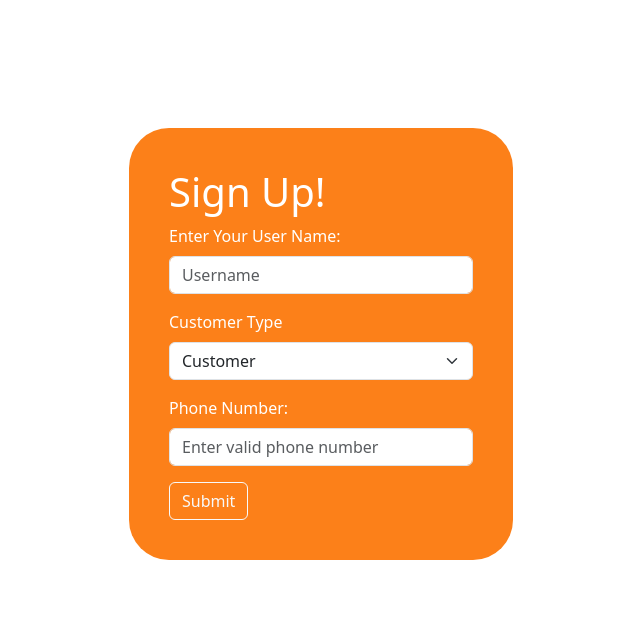
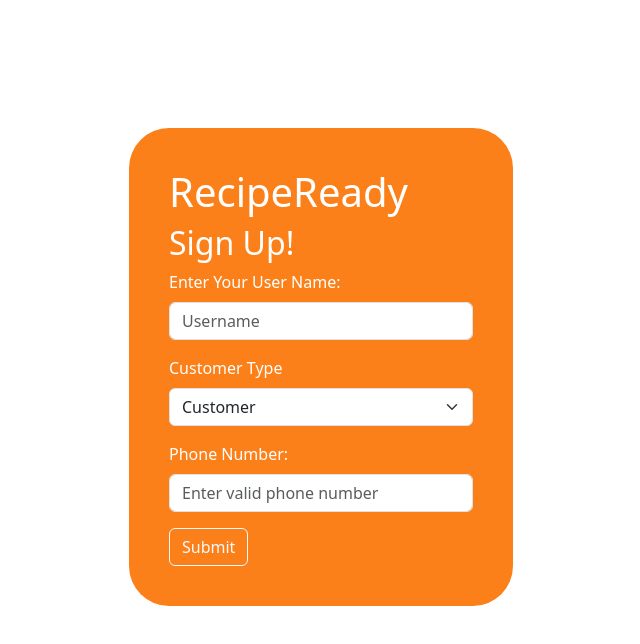
Before and after one commit to harini0-0/recipeready, a React (Create React App) app: page /signup in a window 1280 px wide. Shown: the top 644 px of the page, without its empty margins (319-959 px from the left). Built offline with nearby package versions, Linux system fonts and the light colour scheme.

Commit message:
Added logo

```diff
--- a/src/pages/SignupPage.jsx
+++ b/src/pages/SignupPage.jsx
@@ -9,7 +9,8 @@ function SignupPage(){
         <div className="signup-page">
             <div className="signup-container">
                 <Form>
-                    <h1>Sign Up!</h1>
+                    <h1>RecipeReady</h1>
+                    <h2>Sign Up!</h2>
                     <Form.Group className="mb-3" controlId="formBasicEmail">
                         <Form.Label>Enter Your User Name:</Form.Label>
                         <Form.Control type="email" placeholder="Username" />
```
